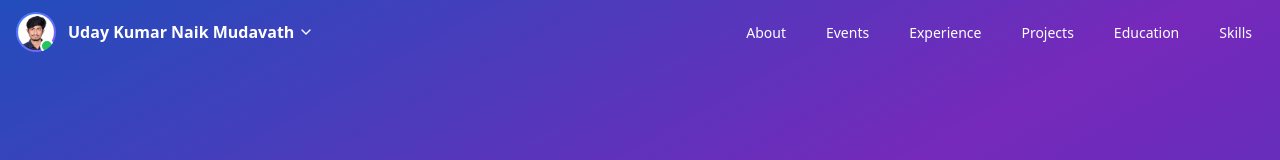
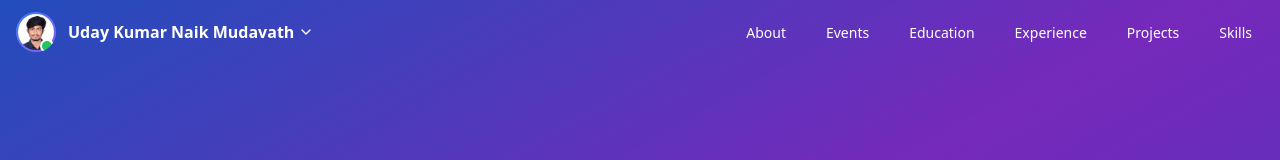
Before and after one commit to Mudavath1234/Personal_Portfolio, a React (Vite) app: page / in a window 1280 px wide. Shown: the top 160 px of the page. Built offline with nearby package versions, Linux system fonts and the light colour scheme.

Commit message:
Update Header.tsx

```diff
--- a/src/components/Header.tsx
+++ b/src/components/Header.tsx
@@ -18,9 +18,9 @@ const Header = () => {
   const navItems = [
     { href: '#about', label: 'About' },
     { href: '#events', label: 'Events' },
+     { href: '#education', label: 'Education' },
     { href: '#experience', label: 'Experience' },
     { href: '#projects', label: 'Projects' },
-    { href: '#education', label: 'Education' },
     { href: '#skills', label: 'Skills' },
   ];
 
```
